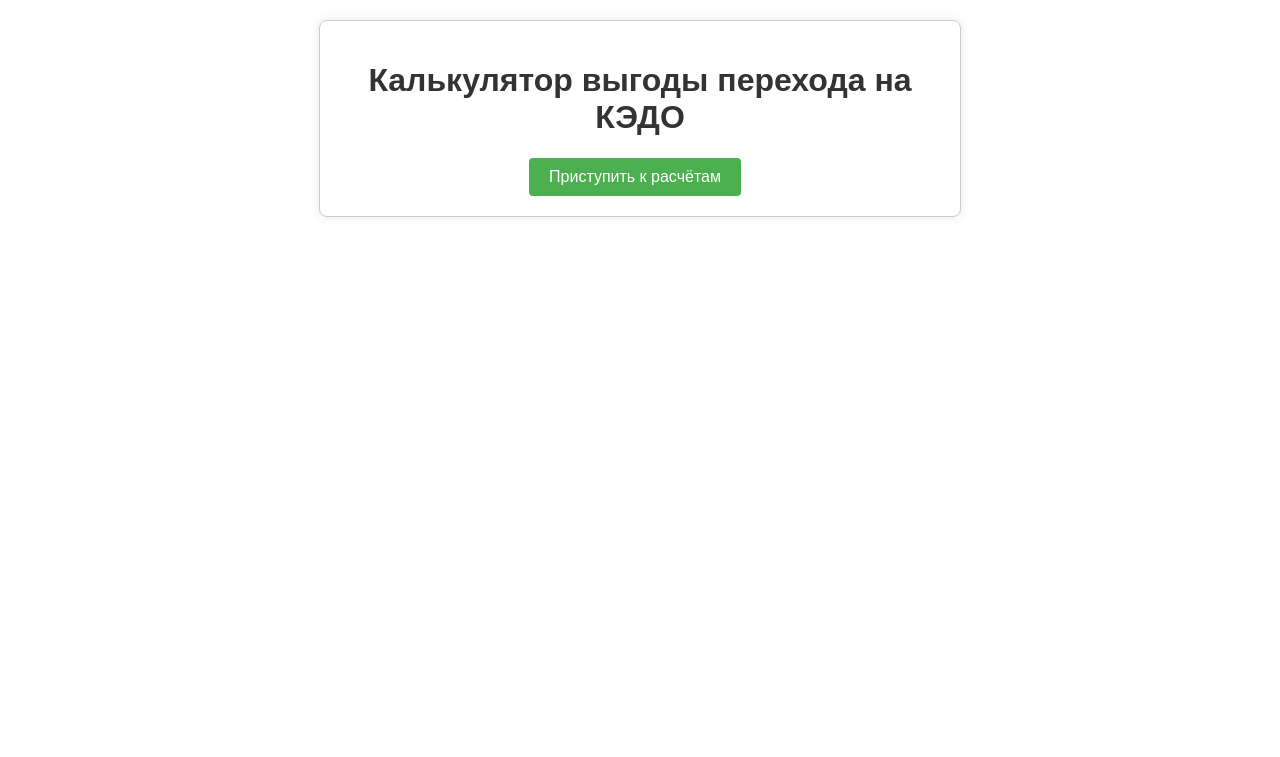
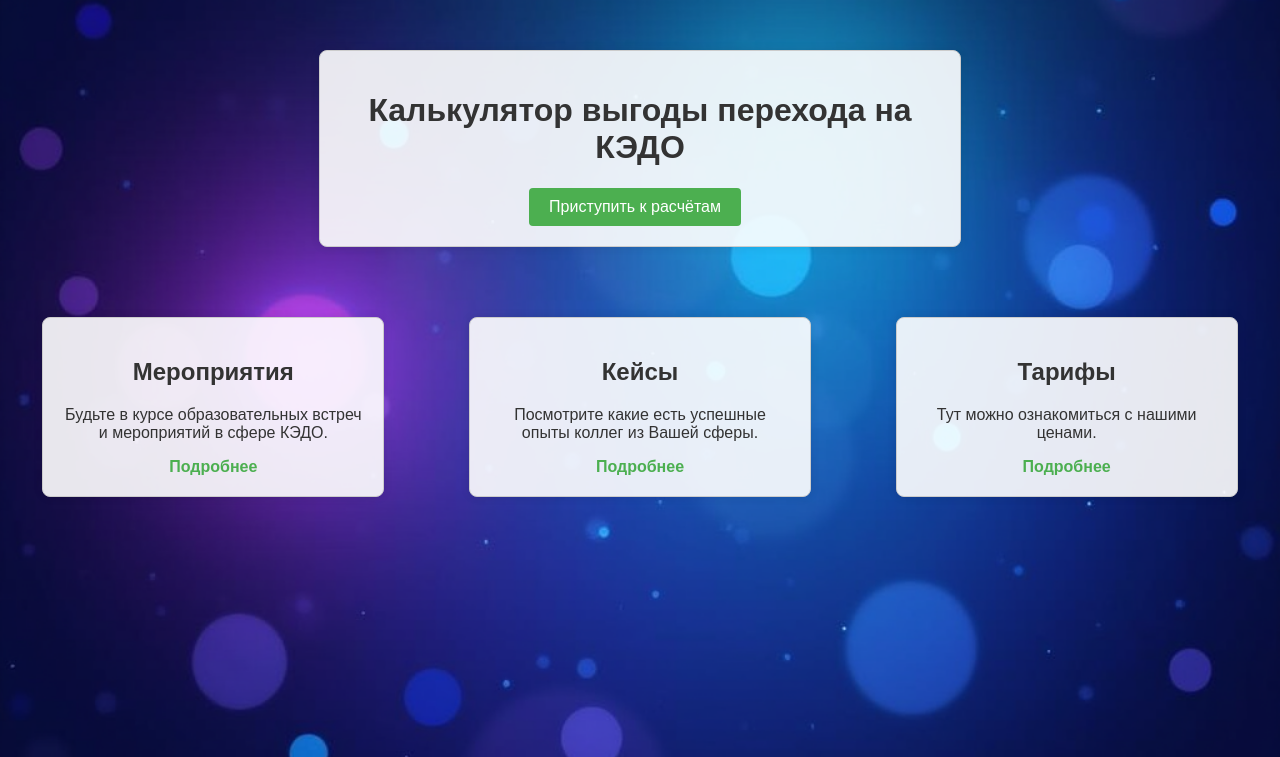
Before and after one commit to Stanislav-Kankin/fastapi_stepic, a Python web app: template templates/index.html in a window 1280 px wide. Shown: the top 757 px of the page. Run offline with Jinja, Linux system fonts and the light colour scheme; the template is opened without the code that fills it, so the values that code supplies are empty.

Commit message:
делаем красоту, добавил бг, блоки с инфой

```diff
--- a/static/style.css
+++ b/static/style.css
@@ -1,16 +1,36 @@
-/* static/style.css */
+/* Общие стили для всех страниц */
 body {
     font-family: Arial, sans-serif;
-    margin: 20px;
+    margin: 0;
+    padding: 0;
+    background: url('/static/images/background.jpg') no-repeat center center fixed;
+    background-size: cover;
+    color: #333;
+}
+
+.centered-container {
+    text-align: center;
+    border: 1px solid #ccc;
+    padding: 20px;
+    border-radius: 8px;
+    box-shadow: 0 0 10px rgba(0, 0, 0, 0.1);
+    margin: 50px auto;
+    max-width: 600px;
+    background: rgba(255, 255, 255, 0.9); /* Полупрозрачный фон */
 }
 
 h1 {
     color: #333;
+    text-align: center;
 }
 
 form {
     max-width: 600px;
     margin: auto;
+    background: rgba(255, 255, 255, 0.9); /* Полупрозрачный фон */
+    padding: 20px;
+    border-radius: 8px;
+    box-shadow: 0 0 10px rgba(0, 0, 0, 0.1);
 }
 
 label {
@@ -18,7 +38,7 @@ label {
     margin-bottom: 10px;
 }
 
-input[type="text"], input[type="number"] {
+input[type="text"], input[type="number"], input[type="email"] {
     width: 100%;
     padding: 10px;
     margin-bottom: 20px;
@@ -37,16 +57,6 @@ input[type="submit"] {
 
 input[type="submit"]:hover {
     background-color: #45a049;
-}
-
-.centered-container {
-    text-align: center;
-    border: 1px solid #ccc;
-    padding: 20px;
-    border-radius: 8px;
-    box-shadow: 0 0 10px rgba(0, 0, 0, 0.1);
-    margin: 0 auto;
-    max-width: 600px;
 }
 
 .button {
@@ -69,3 +79,41 @@ input[type="submit"]:hover {
     text-align: center;
     margin-top: 20px;
 }
+
+.info-box {
+    border: 1px solid #ccc;
+    padding: 20px;
+    border-radius: 8px;
+    box-shadow: 0 0 10px rgba(0, 0, 0, 0.1);
+    background: rgba(255, 255, 255, 0.9); /* Полупрозрачный фон */
+    margin: 20px auto;
+    max-width: 300px;
+    text-align: center;
+}
+
+.info-box a {
+    color: #4CAF50;
+    text-decoration: none;
+}
+
+.info-box a:hover {
+    text-decoration: underline;
+}
+
+.info-boxes {
+    display: flex;
+    justify-content: space-around;
+    flex-wrap: wrap;
+    margin-top: 20px;
+}
+
+/* Стили для ссылок в информационных блоках */
+.info-link {
+    color: #4CAF50;
+    text-decoration: none;
+    font-weight: bold;
+}
+
+.info-link:hover {
+    text-decoration: underline;
+}
--- a/templates/form.html
+++ b/templates/form.html
@@ -5,6 +5,7 @@
     <link rel="stylesheet" type="text/css" href="/static/style.css">
 </head>
 <body>
+    <div class="centered-container">
         <h1>Введите данные</h1>
         <form action="/calculate" method="post">
             <label for="organization_name">Название организации:</label>
@@ -36,5 +37,6 @@
 
             <input type="submit" value="Рассчитать">
         </form>
+    </div>
 </body>
 </html>
--- a/templates/index.html
+++ b/templates/index.html
@@ -9,5 +9,22 @@
         <h1>Калькулятор выгоды перехода на КЭДО</h1>
         <a href="/form" class="button">Приступить к расчётам</a>
     </div>
+    <div class="info-boxes">
+        <div class="info-box">
+            <h2>Мероприятия</h2>
+            <p>Будьте в курсе образовательных встреч и мероприятий в сфере КЭДО.</p>
+            <a href="https://hr-link.ru/blog/events" class="info-link" target="_blank">Подробнее</a>
+        </div>
+        <div class="info-box">
+            <h2>Кейсы</h2>
+            <p>Посмотрите какие есть успешные опыты коллег из Вашей сферы.</p>
+            <a href="https://hr-link.ru/#cases" class="info-link" target="_blank">Подробнее</a>
+        </div>
+        <div class="info-box">
+            <h2>Тарифы</h2>
+            <p>Тут можно ознакомиться с нашими ценами.</p>
+            <a href="https://hr-link.ru/#price" class="info-link" target="_blank">Подробнее</a>
+        </div>
+    </div>
 </body>
 </html>
```
Also changed, not shown: templates/feedback_succsess.html (+23 -4 lines), static/images/background.jpg (added), test.db. Lines whose indentation alone changed are shown as unchanged.
